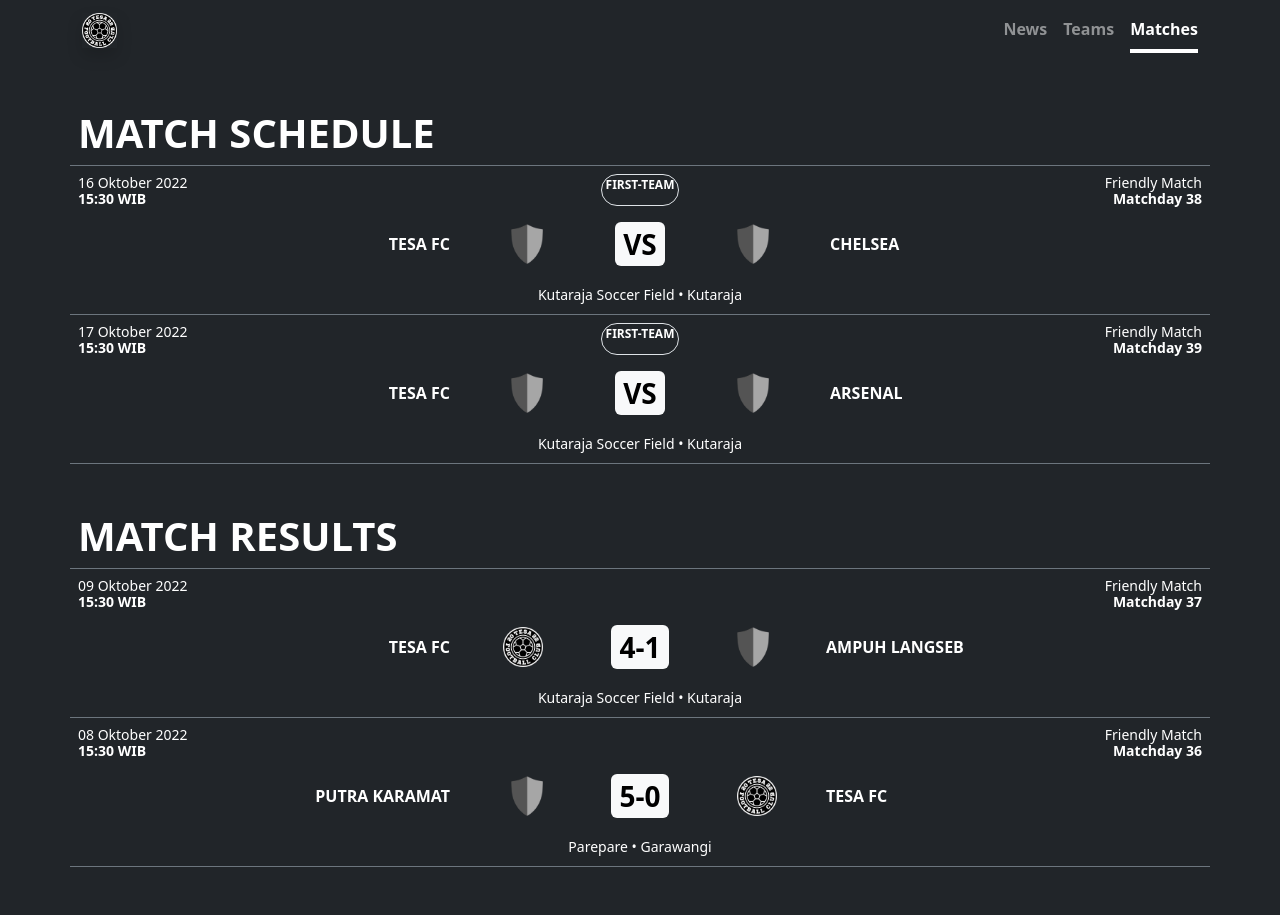
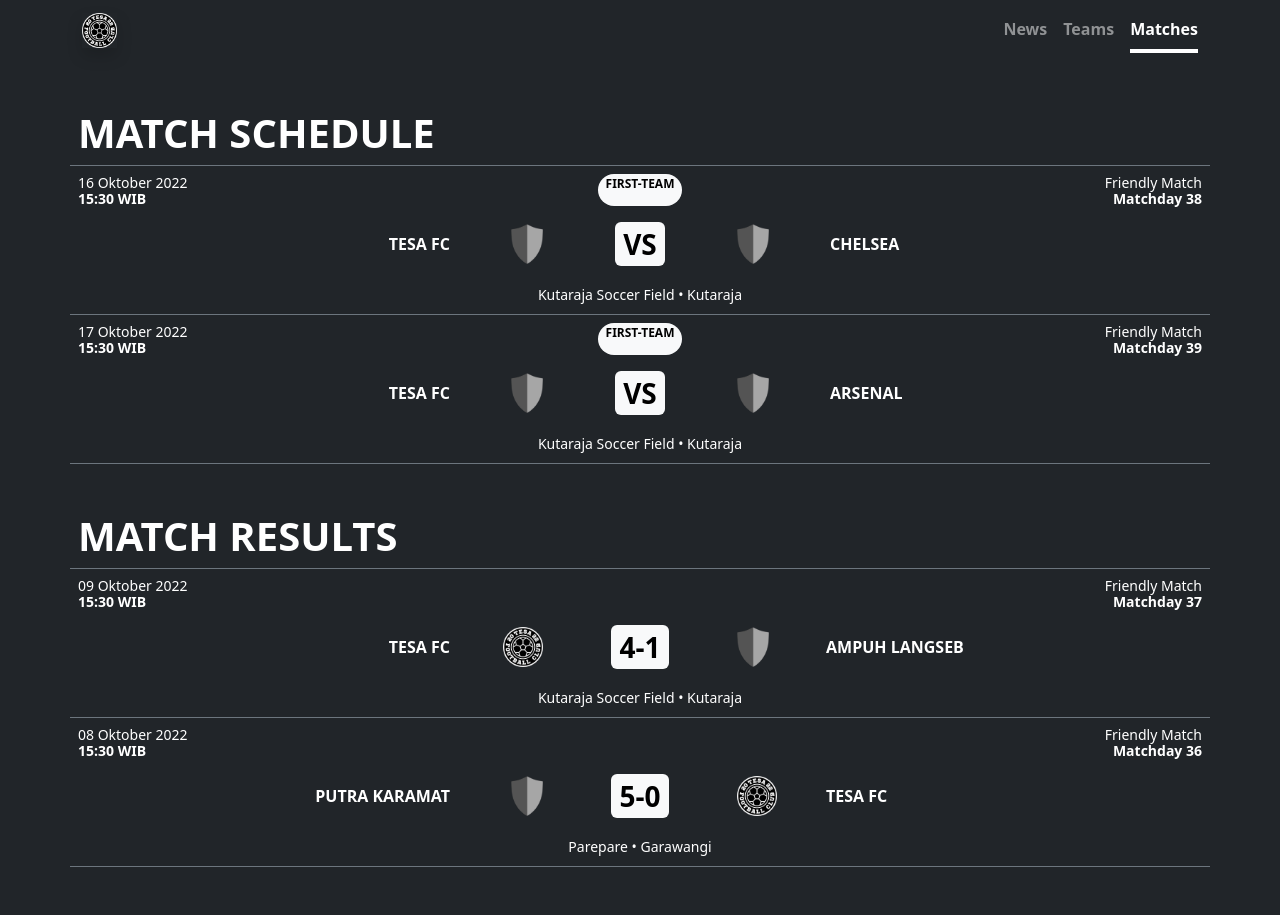
Before and after one commit to tesafc/tesafc.github.io, a Jekyll site: the page built from matches.html, in a window 1280 px wide. Built offline with Jekyll 4.4.1, drawn with Linux system fonts in a browser that asks for light colours.

Commit message:
Update matches.html

```diff
--- a/matches.html
+++ b/matches.html
@@ -16,7 +16,7 @@
               <p class="card-text text-start text-capitalize mb-0 lh-1"><small>{{ match.time }}</small></p>
               <p class="card-text text-start text-uppercase fw-bolder mb-0 lh-1"><small>{{ match.kick-off }}</small></p>
             </div>
-            <div class="col d-flex justify-content-center"><small class="badge rounded-pill text-center text-bg-dark border text-uppercase lh-1 p-1">{{ match.team }}</small></div>
+            <div class="col d-flex justify-content-center"><small class="badge rounded-pill text-center text-bg-light text-uppercase lh-1">{{ match.team }}</small></div>
             <div class="col">
               <p class="card-text text-end text-capitalize mb-0 lh-1"><small>{{ match.competition }}</small></p>
               <p class="card-text text-end text-capitalize fw-bolder mb-0 lh-1"><small>{{ match.matchday }}</small></p>
```
